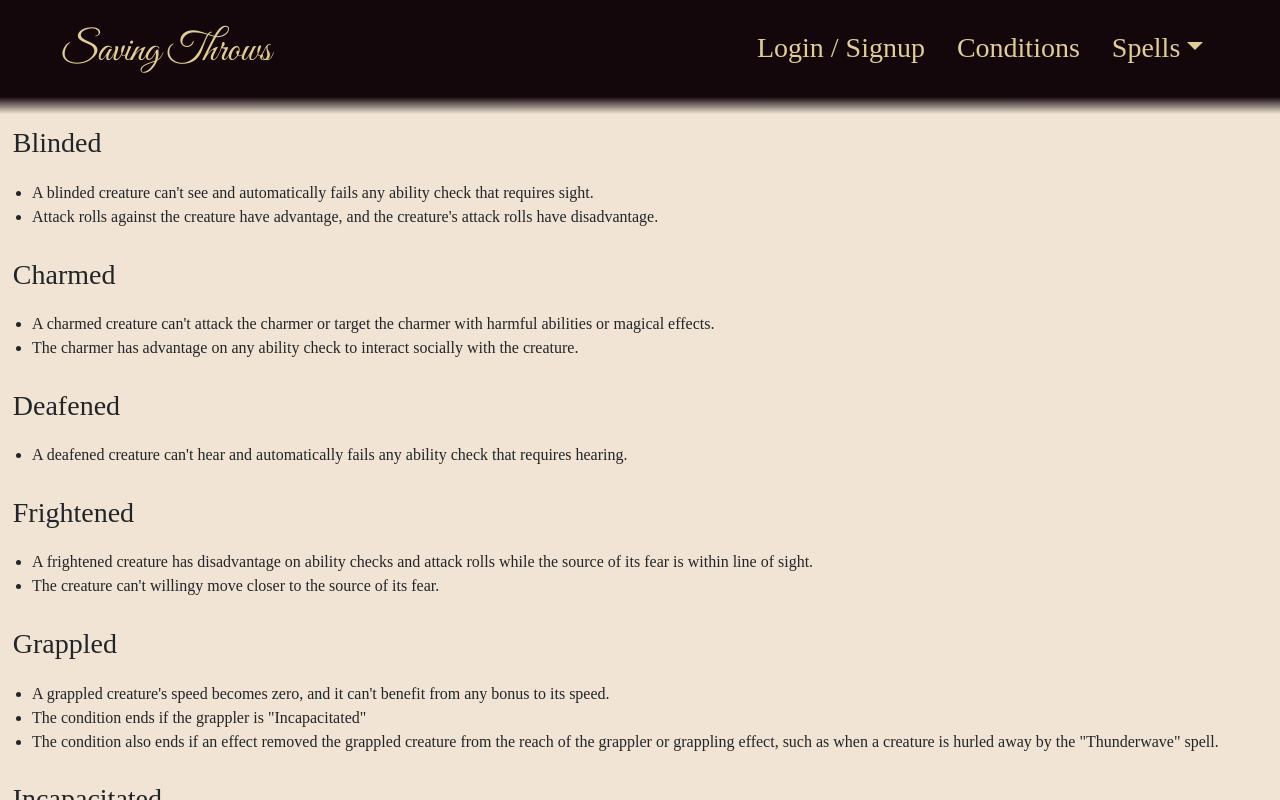
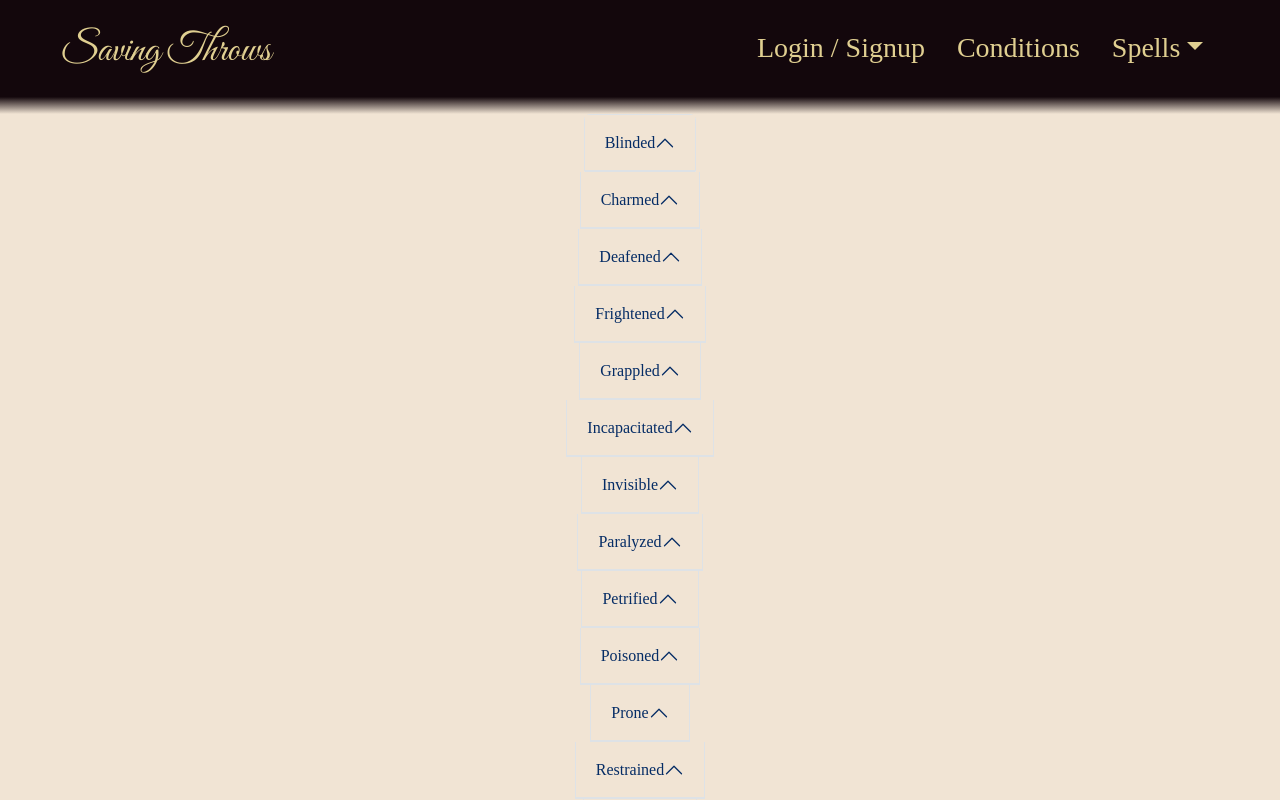
Before and after one commit to AnthonyRqqq/saving-throw-app, a React (Vite) app in the folder client/: page /conditions in a window 1280 px wide. Shown: the top 800 px of the page. Built offline with nearby package versions, Linux system fonts and the light colour scheme.

Commit message:
Initial condition dropdown

```diff
--- a/client/src/components/Conditions/Conditions.jsx
+++ b/client/src/components/Conditions/Conditions.jsx
@@ -1,18 +1,30 @@
 import { conditions } from "./conditions";
+import "./conditions.css";
 
 export default function Conditions() {
   return (
-    <div>
+    <div className="accordion">
       {Object.keys(conditions).map((condition) => {
         return (
-          <div key={condition}>
-            <h3>{condition}</h3>
-            <ul>
-              {conditions[condition].effects &&
-                conditions[condition].effects.map((effect, index) => {
-                  return <li key={index}>{effect}</li>;
-                })}
-            </ul>
+          <div className="accordion-item" key={condition}>
+            <span
+              className="accordion-button accordion-header"
+              data-bs-toggle="collapse"
+              data-bs-target={`#panel-${condition}`}
+            >
+              {condition}
+            </span>
+            <div
+              id={`panel-${condition}`}
+              className="accordion-collapse collapse"
+            >
+              <ul className="accordion-body">
+                {conditions[condition].effects &&
+                  conditions[condition].effects.map((effect, index) => {
+                    return <li key={index}>{effect}</li>;
+                  })}
+              </ul>
+            </div>
           </div>
         );
       })}
--- /dev/null
+++ b/client/src/components/Conditions/conditions.css
@@ -0,0 +1,10 @@
+.accordion-item > * {
+    background-color: var(--background-color) !important;
+}
+
+.accordion {
+    display: flex;
+    flex-direction: column;
+    justify-content: center;
+    align-items: center;
+}
```
